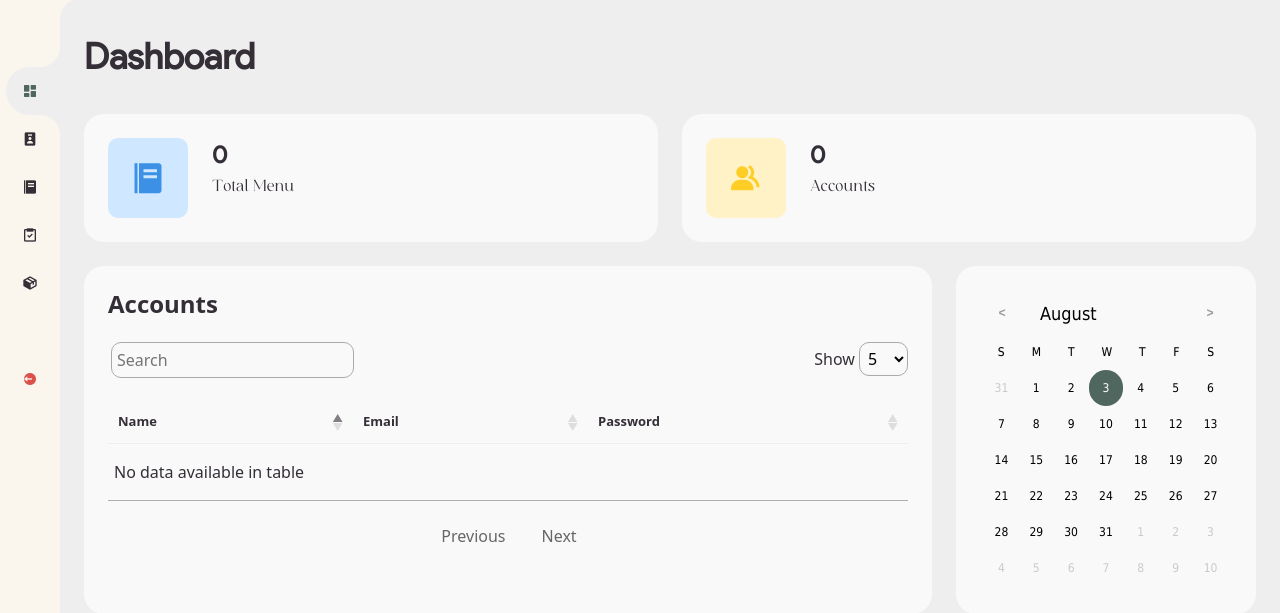
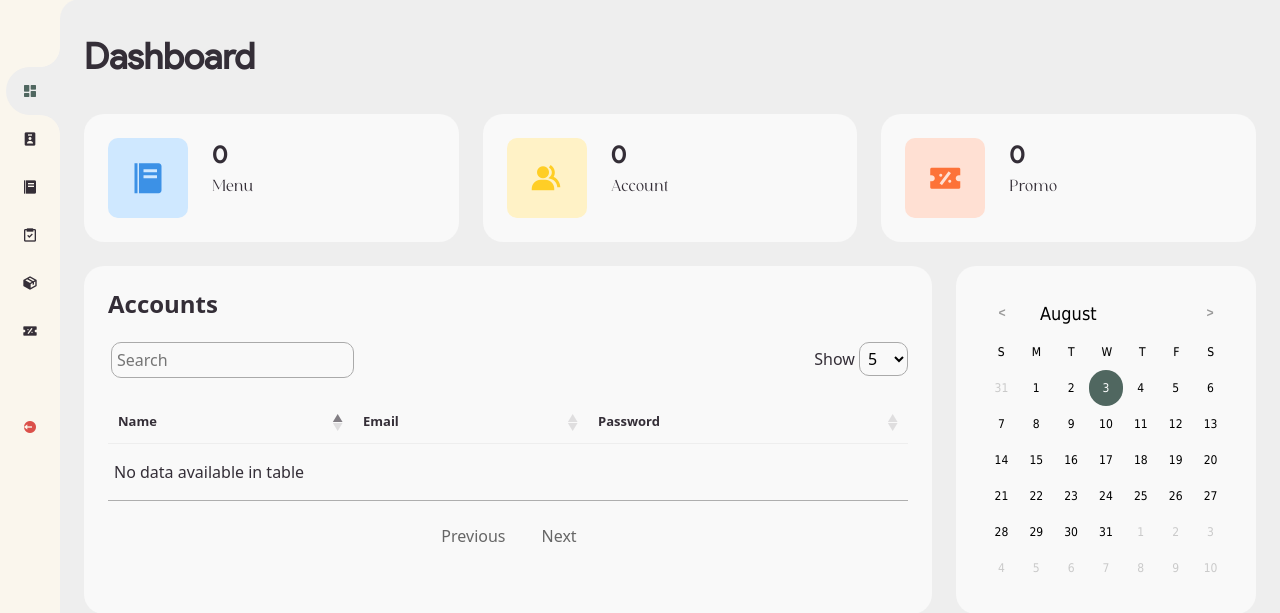
Before and after one commit to adityasuryana/just-ramen, a PHP site: page /dashboard.php in a window 1280 px wide. Shown: the part 57-670 px from the top of the page. Run offline with PHP 8.4, Linux system fonts and the light colour scheme; the visitor is signed in with stand-in values (Sample User, id 1); data that the repository does not hold is empty; some libraries are stand-ins or nearby versions.

Commit message:
add promo button

```diff
--- a/account.php
+++ b/account.php
@@ -68,6 +68,12 @@ header("location:login.php");
 				<a href="inventory.php">
 					<i class='bx bxs-package' ></i>
 					<span class="text">Inventory</span>
+				</a>
+			</li>
+			<li>
+				<a href="promo-dashboard.php">
+					<i class='bx bxs-discount'></i>
+					<span class="text">Promo</span>
 				</a>
 			</li>
 		</ul>
--- a/dashboard.php
+++ b/dashboard.php
@@ -32,9 +32,11 @@ header("location:login.php");
 		include 'config.php';
 		$users = mysqli_query($conn,"select * from users");
 		$menus = mysqli_query($conn, "select * from menu");
+		$promos = mysqli_query($conn, "select * from promo");
 
 		$total_menu = mysqli_num_rows($menus);
 		$total_user = mysqli_num_rows($users);
+		$total_promo = mysqli_num_rows($promos)
 
 	?>
 
@@ -75,6 +77,12 @@ header("location:login.php");
 					<span class="text">Inventory</span>
 				</a>
 			</li>
+			<li>
+				<a href="promo-dashboard.php">
+					<i class='bx bxs-discount'></i>
+					<span class="text">Promo</span>
+				</a>
+			</li>
 		</ul>
 		<ul class="side-menu ps-0">
 			<li>
@@ -113,14 +121,21 @@ header("location:login.php");
 					<i class='bx bxs-food-menu'></i>
 					<span class="text">
 						<h3><?php echo $total_menu; ?></h3>
-						<p>Total Menu</p>
+						<p>Menu</p>
 					</span>
 				</li>
 				<li>
 					<i class='bx bxs-group' ></i>
 					<span class="text">
 						<h3><?php echo $total_user; ?></h3>
-						<p>Accounts</p>
+						<p>Account</p>
+					</span>
+				</li>
+				<li>
+					<i class='bx bxs-discount' ></i>
+					<span class="text">
+						<h3><?php echo $total_promo; ?></h3>
+						<p>Promo</p>
 					</span>
 				</li>
 			</ul>
--- a/inventory.php
+++ b/inventory.php
@@ -68,6 +68,12 @@ header("location:login.php");
 				<a href="inventory.php">
 					<i class='bx bxs-package' ></i>
 					<span class="text">Inventory</span>
+				</a>
+			</li>
+			<li>
+				<a href="promo-dashboard.php">
+					<i class='bx bxs-discount'></i>
+					<span class="text">Promo</span>
 				</a>
 			</li>
 		</ul>
--- a/menu.php
+++ b/menu.php
@@ -68,6 +68,12 @@ header("location:login.php");
 				<a href="inventory.php">
 					<i class='bx bxs-package' ></i>
 					<span class="text">Inventory</span>
+				</a>
+			</li>
+			<li>
+				<a href="promo-dashboard.php">
+					<i class='bx bxs-discount'></i>
+					<span class="text">Promo</span>
 				</a>
 			</li>
 		</ul>
--- a/stock.php
+++ b/stock.php
@@ -68,6 +68,12 @@ header("location:login.php");
 				<a href="inventory.php">
 					<i class='bx bxs-package' ></i>
 					<span class="text">Inventory</span>
+				</a>
+			</li>
+			<li>
+				<a href="promo-dashboard.php">
+					<i class='bx bxs-discount'></i>
+					<span class="text">Promo</span>
 				</a>
 			</li>
 		</ul>
```
